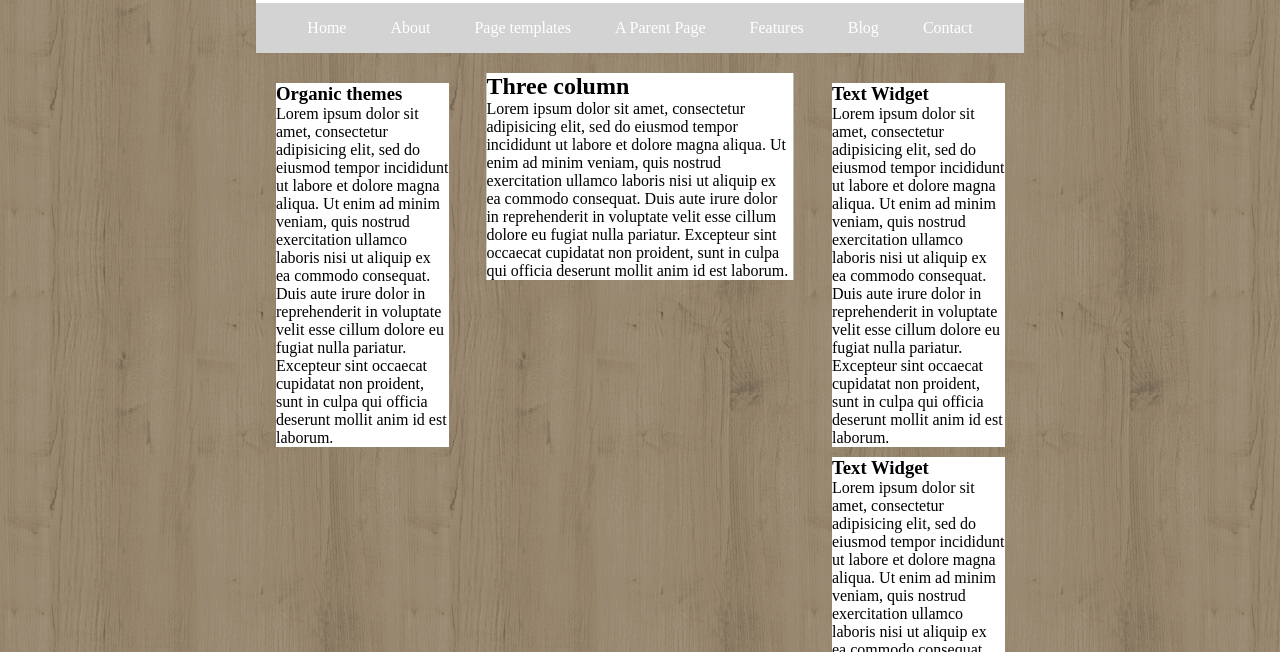
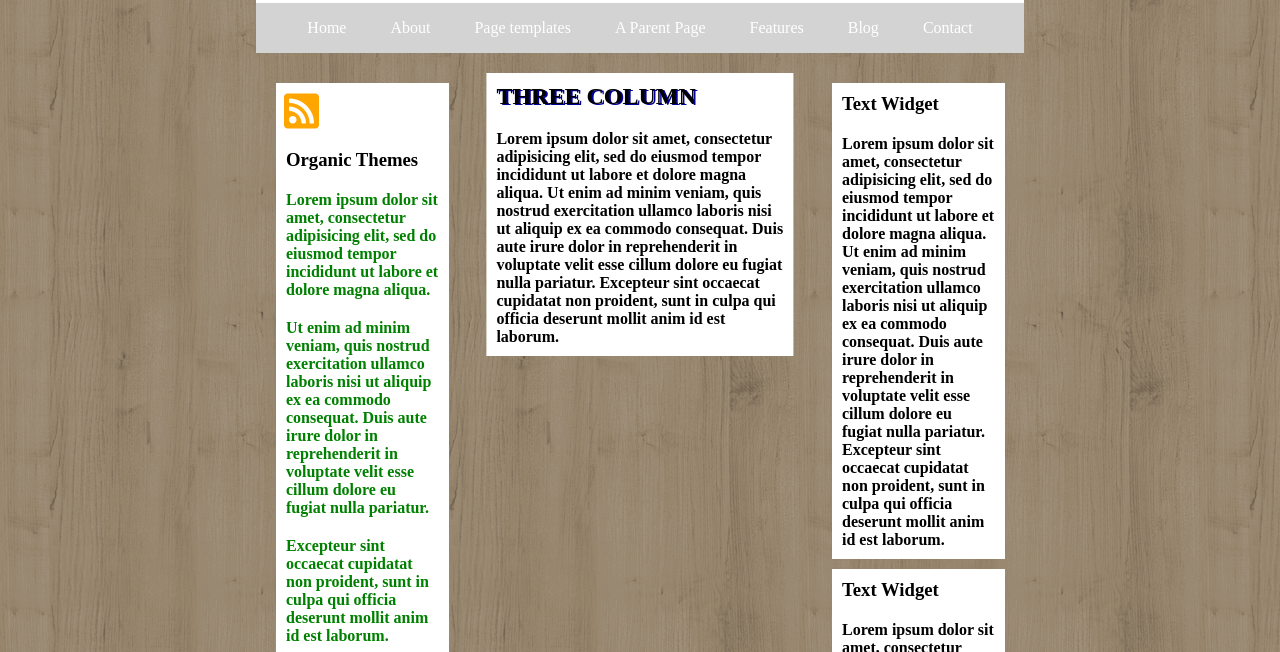
Before and after one commit to GiulioVolletti/htmlcss-wp, a plain HTML site: page index.html in a window 1280 px wide. Shown: the part 147-799 px from the top of the page. Drawn offline with Linux system fonts and the light colour scheme.

Commit message:
Push finale
piccole verifiche da verificare

```diff
--- a/css/style.css
+++ b/css/style.css
@@ -10,11 +10,6 @@ body {
   margin: auto;
   background-image: url(../img/natural-default-pattern.png);
 }
-
-/* header {
-  height: 20vh;
-  background-color: yellow;
-} */
 
  /* top header  */
 .top-header {
@@ -67,9 +62,7 @@ li:hover > a {
 
 /* main text 3 column */
 main {
-  /* background-color: black; */
   width: 100%;
-  /* height: 60vh; */
   margin-top: 10px;
   position: relative;
 }
@@ -87,10 +80,8 @@ main::after {
 
 .center {
   position: absolute;
-  /* top: 50%; */
   left: 50%;
   transform: translateX(-50%);
-  /* height: 100%; */
   width: 40%;
   margin: 10px 0;
   background-color: white;
@@ -103,7 +94,6 @@ aside {
 
 .left , .right {
   margin: 10px;
-  /* height: 40%; */
   width: 90%;
   background-color: white;
 }
@@ -116,6 +106,30 @@ aside {
   float: right;
 }
 
+h2 {
+  text-transform: uppercase;
+  text-shadow: 2px 1px #000099;
+}
+
+.fa-rss-square {
+  padding: 8px;
+  font-size: 40px;
+  color: orange;
+}
+
+p , h2 , h3 {
+  font-weight: bold;
+  padding: 10px;
+}
+
+h3{
+  display: inline-block;
+  vertical-align: 50%
+}
+
+.left p {
+  color: green;
+}
 /* /main text 3 column */
 
 /* footer */
--- a/index.html
+++ b/index.html
@@ -38,8 +38,12 @@
     <main>
       <aside class="container">
         <div class="left">
-          <h3>Organic themes</h3>
-            <p>Lorem ipsum dolor sit amet, consectetur adipisicing elit, sed do eiusmod tempor incididunt ut labore et dolore magna aliqua. Ut enim ad minim veniam, quis nostrud exercitation ullamco laboris nisi ut aliquip ex ea commodo consequat. Duis aute irure dolor in reprehenderit in voluptate velit esse cillum dolore eu fugiat nulla pariatur. Excepteur sint occaecat cupidatat non proident, sunt in culpa qui officia deserunt mollit anim id est laborum.</p>
+          <i class="fas fa-rss-square"></i><h3>Organic Themes</h3>
+            <p>Lorem ipsum dolor sit amet, consectetur adipisicing elit, sed do eiusmod tempor incididunt ut labore et dolore magna aliqua.
+            <p>Ut enim ad minim veniam, quis nostrud exercitation ullamco laboris nisi ut aliquip ex ea commodo consequat. Duis aute irure dolor in reprehenderit in voluptate velit esse cillum dolore eu fugiat nulla pariatur.
+            </p>
+            <p>Excepteur sint occaecat cupidatat non proident, sunt in culpa qui officia deserunt mollit anim id est laborum.</p>
+            </p>
         </div>
       </aside>
       <div class="container center">
```
